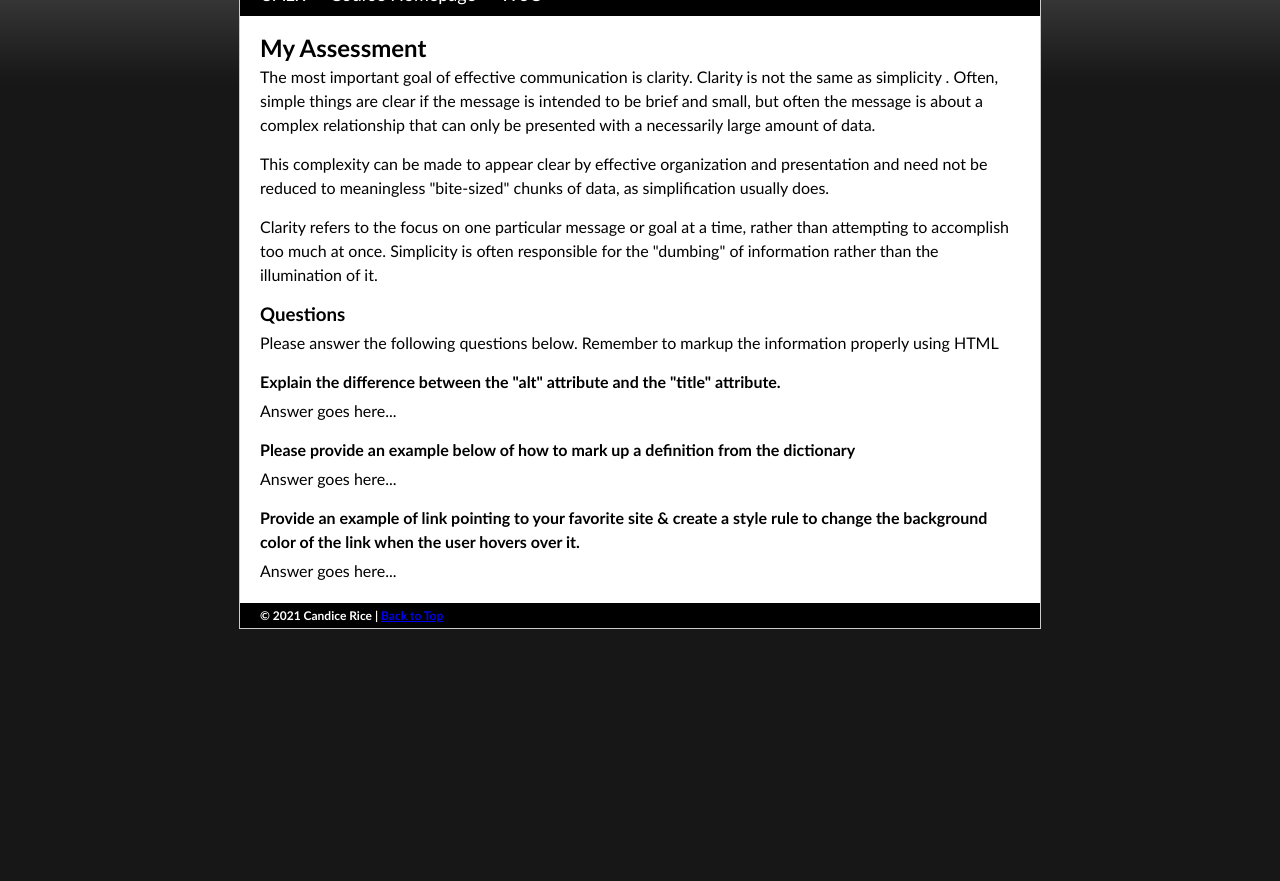
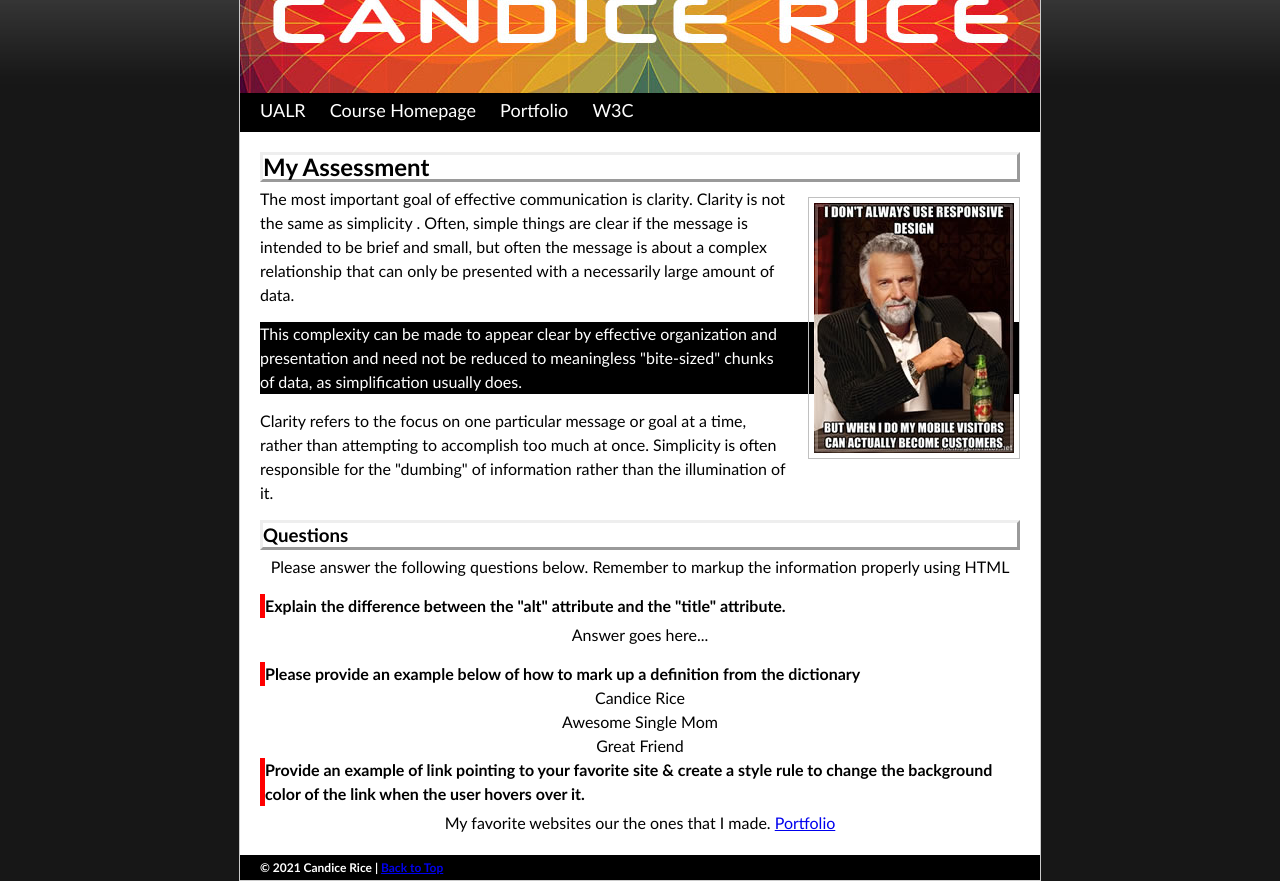
Before and after one commit to cmrice1987/ifsc-3342, a plain HTML site: page pre-assessment/index.html in a window 1280 px wide. Shown: the part 68-949 px from the top of the page. Before the commit the page ends 800 px from the top, so only its background shows below. Drawn offline with Linux system fonts and the light colour scheme.

```diff
--- a/assets/css/style.css
+++ b/assets/css/style.css
@@ -0,0 +1,7 @@
+/* Universal Selector*/
+/*ifsc-3342 index*/
+
+* {
+	margin: 0px;
+	padding: 0px;
+}
--- a/pre-assessment/assets/css/screen.css
+++ b/pre-assessment/assets/css/screen.css
@@ -27,6 +27,12 @@
 #header {
 }
 #header h1 a {
+	background-image:url('../img/pre-assessment_banner.jpg');
+	display:block;
+	height: 140px;
+	text-indent: 100%;
+	white-space: nowrap;
+	overflow: hidden;
 }
 #nav {
 	background-color: #000;
@@ -65,6 +71,22 @@
 	margin-top: 5px;
 	margin-bottom: 15px;
 }
+#content dl{
+	text-align: center;
+}
+
+#content h2, #content h3{
+	border-style: outset;
+
+}
+#content h4{
+	border-left: 5px solid red;
+}
+.questions p{
+	margin-top: 5px;
+	margin-bottom: 15px;
+	text-align: center;
+}
 #footer {
 	background-color: #000;
 	color: #FFF;
@@ -79,6 +101,14 @@
 
 
 .alert{
-	background: #0000000;
+	background: #000000;
 	color:#fff;
 }
+
+
+.img-right{
+	float: right;
+	border: 1px solid #c0c0c0;
+	padding:5px;
+	margin: 10px 0 10px 20px;
+}
--- a/pre-assessment/index.html
+++ b/pre-assessment/index.html
@@ -5,8 +5,8 @@
 <meta charset="UTF-8"> <!-- Declares the characterset -->
 <meta name="description" content="This is a skills pre-assessment for Mobile Web Development" />
 <meta name="author" content="Candice Rice"/>
-<link rel="stylesheet" href="assets/css/screen.css"/>
-<title>IFSC 3342 Pre-Assessment</title>
+<title>IFSC 3342 Pre-Assessment| Candice Rice</title>
+<link rel="stylesheet" href="assets/css/screen.css" media="screen"/>
 </head>
 <body>
 <div id="container">
@@ -15,27 +15,37 @@
   </div>
   <div id="nav">
     <ul>
-      <li><a href="http://ualr.edu" title= "">UALR</a></li>
-      <li><a href="https://thomaswallace.net/course/mobile-web/spring-2018/">Course Homepage</a></li>
-      <li><a href="http://www.w3.org/">W3C</a></li>
+      <li><a href="http://ualr.edu" title= "Vist UALR">UALR</a></li>
+      <li><a href="https://thomaswallace.net/course/mobile-web/spring-2018/" title="Check for Homework">Course Homepage</a></li>
+      <li><a href="https://cmrice1987.github.io/ifsc-3342/" title="Check me Out">Portfolio</a></li>
+      <li><a href="http://www.w3.org/" title="Help is Here ">W3C</a></li>
+
     </ul>
   </div>
   <div id="content">
-    <h2>My Assessment</h2>
-    <p>The most important goal of effective communication is clarity. Clarity is not the same as simplicity . Often, simple things are clear if the message is intended to be brief and small, but often the message is about a complex relationship that can only be presented with a necessarily large amount of data. </p>
-    <p>This complexity can be made to appear clear by effective organization and presentation and need not be reduced to meaningless "bite-sized" chunks of data, as simplification usually does. </p>
+    <h2>My Assessment</h2> <!-- Hey Thomas-->
+    <p><img src="assets/img/content-image2.jpg" alt="The most interesting man in the world" class="img-right"/>The most important goal of effective communication is clarity. Clarity is not the same as simplicity . Often, simple things are clear if the message is intended to be brief and small, but often the message is about a complex relationship that can only be presented with a necessarily large amount of data. </p>
+    <p class="alert">This complexity can be made to appear clear by effective organization and presentation and need not be reduced to meaningless "bite-sized" chunks of data, as simplification usually does. </p>
     <p>Clarity refers to the focus on one particular message or goal at a time, rather than attempting to accomplish too much at once. Simplicity is often responsible for the "dumbing" of information rather than the illumination of it.</p>
+  <div class="questions">
     <h3>Questions</h3>
     <p>Please answer the following questions below. Remember to markup the information properly using HTML</p>
     <h4>Explain the difference between the &quot;alt&quot; attribute and the &quot;title&quot; attribute. </h4>
     <p>Answer goes here...</p>
     <h4>Please provide an example below of how to mark up a definition from the dictionary</h4>
-    <p>Answer goes here...</p>
+    <dl>
+      <dt>Candice Rice</dt>
+      <dd> Awesome Single Mom</dd>
+      <dd>Great Friend</dd>
+
+
+    </dl>
     <h4>Provide an example of link pointing to your favorite site &amp; create a style rule to change the background color of the link when the user hovers over it. </h4>
-    <p>Answer goes here... </p>
+    <p>My favorite websites our the ones that I made. <a href="https://cmrice1987.github.io/ifsc-1310/">Portfolio</a></p>
+    </div>
   </div>
   <div id="footer">
-    <h6>&copy; 2021 Candice Rice | <a href= "#top"> Back to Top</a></h6>
+    <h6>&copy; 2021 Candice Rice | <a href= "#container"> Back to Top</a></h6>
   </div>
 </div>
 </body>
```
Also changed, not shown: index.html (+3 -2 lines), pre-assessment/assets/img/pre-assessment_banner.jpg (added).
